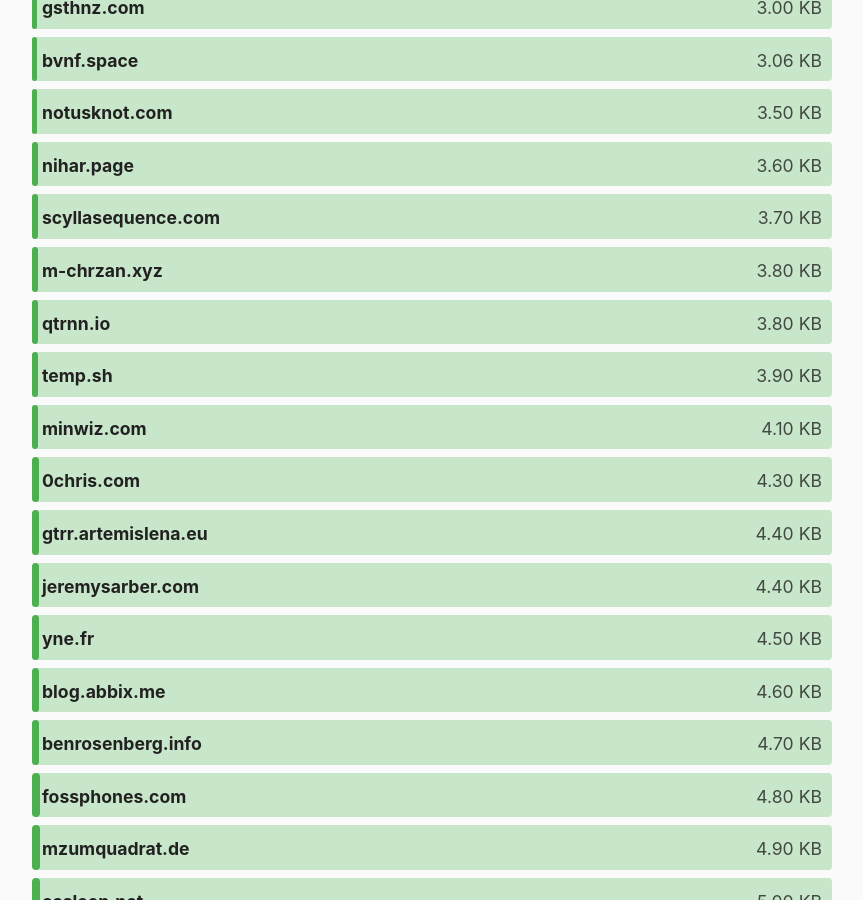
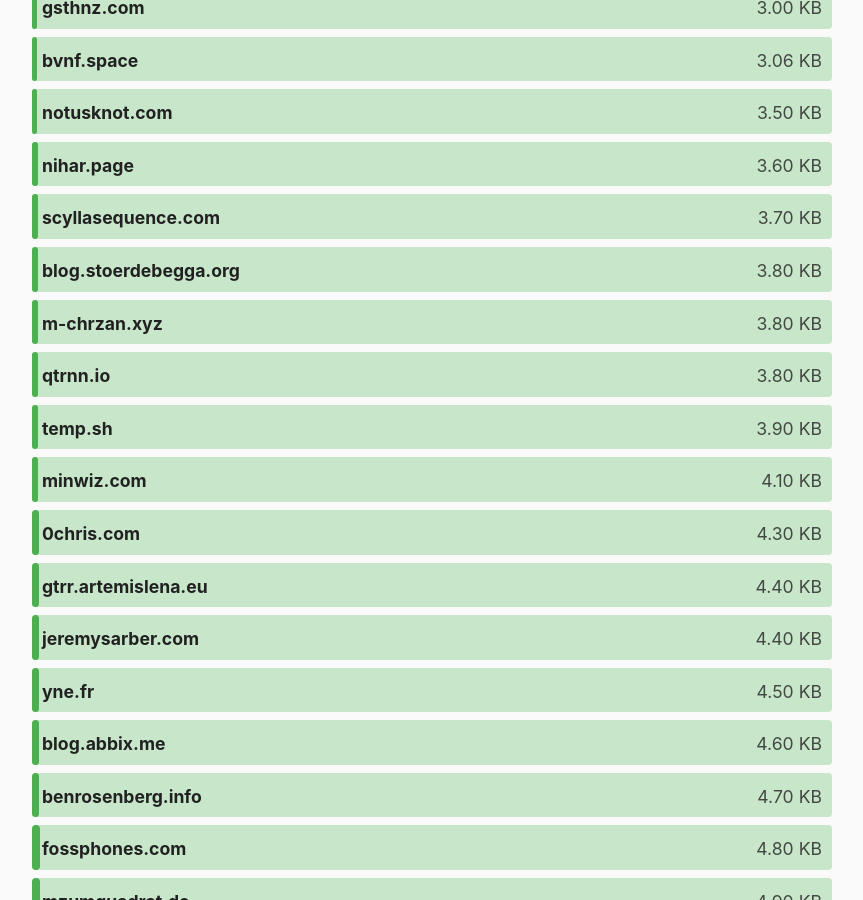
Before and after one commit to kevquirk/512kb.club, a Jekyll site: the page built from index.md, in a window 1280 px wide and 900 px high, scrolled down 1536 px. Shown: the whole window, without its empty margins (208-1071 px from the left). Built offline with Jekyll 4.4.1, drawn with Linux system fonts in a browser that asks for light colours.

Commit message:
add blog.stoerdebegga.org _data/sites.yml

```diff
--- a/_data/sites.yml
+++ b/_data/sites.yml
@@ -288,6 +288,11 @@
   size: 427
   last_checked: 2022-01-31
 
+- domain: blog.stoerdebegga.org
+  url: https://blog.stoerdebegga.org
+  size: 3.8
+  last_checked: 2022-03-29
+
 - domain: blog.sulairris.com
   url: https://blog.sulairris.com/
   size: 326
```
